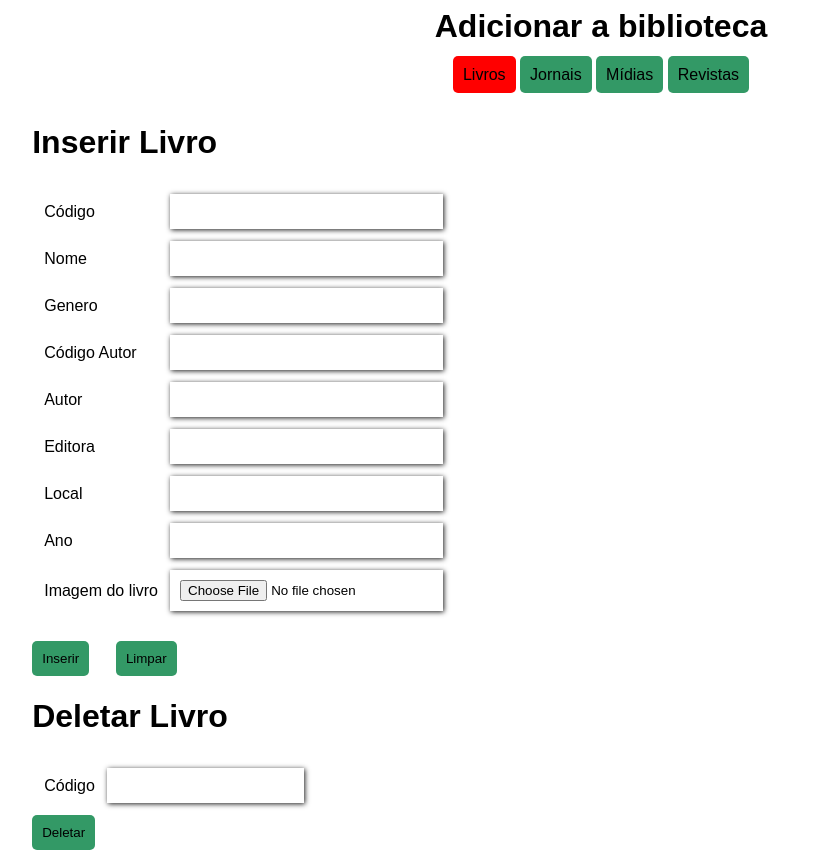
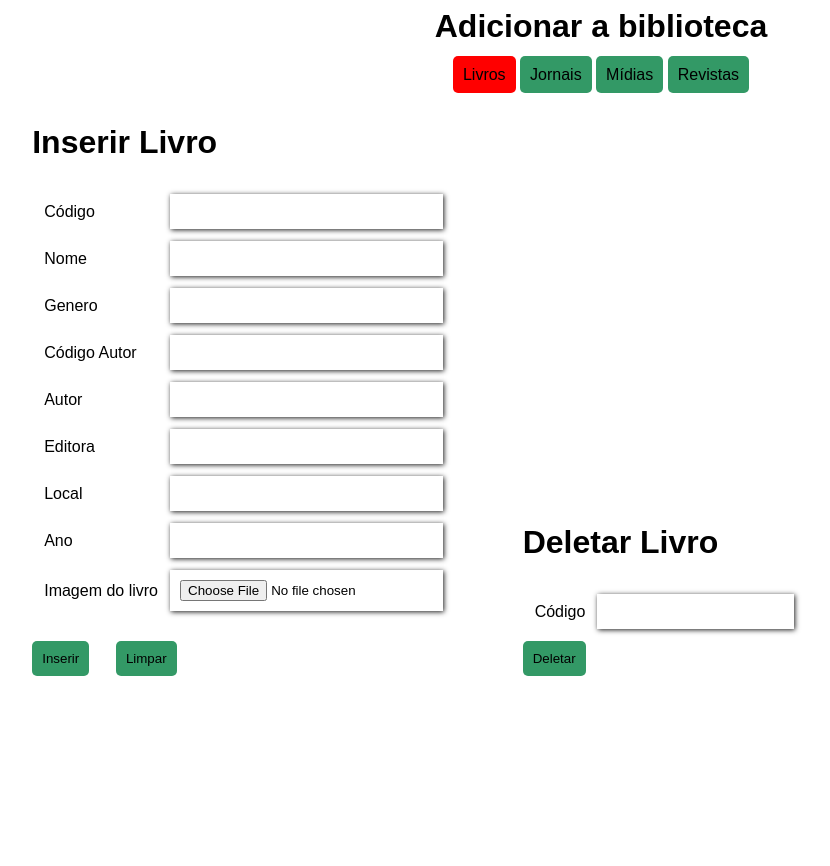
Before and after one commit to Vitornsm/tcc, a PHP site: page /PGIsertAdministratorLivros5642.php in a window 1280 px wide. Shown: the whole page, without its empty margins (39-869 px from the left). After the commit the page ends 676 px from the top, so only its background shows below. Run offline with PHP 8.4, Linux system fonts and the light colour scheme.

Commit message:
Modificação na página de livros para que os formulários de inserção e delete estejam um do lado do outro (imcompleto ainda).

```diff
--- a/PGIsertAdministratorLivros5642.php
+++ b/PGIsertAdministratorLivros5642.php
@@ -17,7 +17,7 @@
 
 			</center>
 
-			<div class="espaco_esquerdo">
+			<div>
 
 				<h1>Inserir Livro</h1>
 
@@ -65,25 +65,12 @@
 				<input type="submit" value="Inserir" name="cadastrarlivro" class="butom">&nbsp &nbsp &nbsp
 				<input type="reset" value="Limpar" name="" class="butom">
 
-				<h1>Deletar Livro</h1>
-
-				<table>
-					<tr>
-						<td>Código</td>
-						<td><input type="text" name="txtdelcodlivro" class="txtbox3"></td>
-					</tr>
-				</table>
-
-				<input type="submit" value="Deletar" name="deletarlivro" class="butom">&nbsp &nbsp &nbsp
-
-
-
 				<?php
 
 					include "conexao.php";
 
 					$botao= filter_input(INPUT_POST, 'cadastrarlivro' , FILTER_SANITIZE_STRING);
-					$botao2= filter_input(INPUT_POST, 'deletarlivro' , FILTER_SANITIZE_STRING);
+
 
 					$codlivro= filter_input(INPUT_POST, 'txtcodlivro',FILTER_SANITIZE_STRING);
 					$nomelivro= filter_input(INPUT_POST, 'txtnomelivro',FILTER_SANITIZE_STRING);
@@ -93,8 +80,6 @@
 					$editoralivro= filter_input(INPUT_POST, 'txteditorlivro',FILTER_SANITIZE_STRING);
 					$locallivro= filter_input(INPUT_POST, 'txtlocallivro',FILTER_SANITIZE_STRING);
 					$anolivro= filter_input(INPUT_POST, 'txtanolivro',FILTER_SANITIZE_STRING);
-
-					$delcodlivro= filter_input(INPUT_POST, 'txtdelcodlivro',FILTER_SANITIZE_STRING);
 
 
 					if ($botao == "Inserir")
@@ -136,6 +121,25 @@
 							echo '</h3>';
 						}
 					}
+					echo"</div>";
+				?>
+				<div>
+				<h1>Deletar Livro</h1>
+
+				<table>
+					<tr>
+						<td>Código</td>
+						<td><input type="text" name="txtdelcodlivro" class="txtbox3"></td>
+					</tr>
+				</table>
+
+				<input type="submit" value="Deletar" name="deletarlivro" class="butom">&nbsp &nbsp &nbsp
+
+				<?php
+					include "conexao.php";
+					$botao2= filter_input(INPUT_POST, 'deletarlivro' , FILTER_SANITIZE_STRING);
+					$delcodlivro= filter_input(INPUT_POST, 'txtdelcodlivro',FILTER_SANITIZE_STRING);
+
 
 					if ($botao2 =="Deletar")
 					{
@@ -164,6 +168,7 @@
 					}
 				?>
 			</div>
+
 		</form>
 
 	</body>
--- a/css/estilos2.css
+++ b/css/estilos2.css
@@ -74,4 +74,12 @@ table, td {
     -moz-border-radius: 5px;
     padding: 5px;
 
+
 }
+
+div{
+
+	margin-left: 5%;
+	display: inline-block;
+
+}
```
Also changed, not shown: upload/951e9ad4a7ab696821f949326cdc3c3c.jpg (deleted), upload/984a89d9d92a652d56134713442751ae.jpg (deleted), upload/a7993f0f82c41fdc0f8b2f5576a9a7d5.jpg (deleted).
